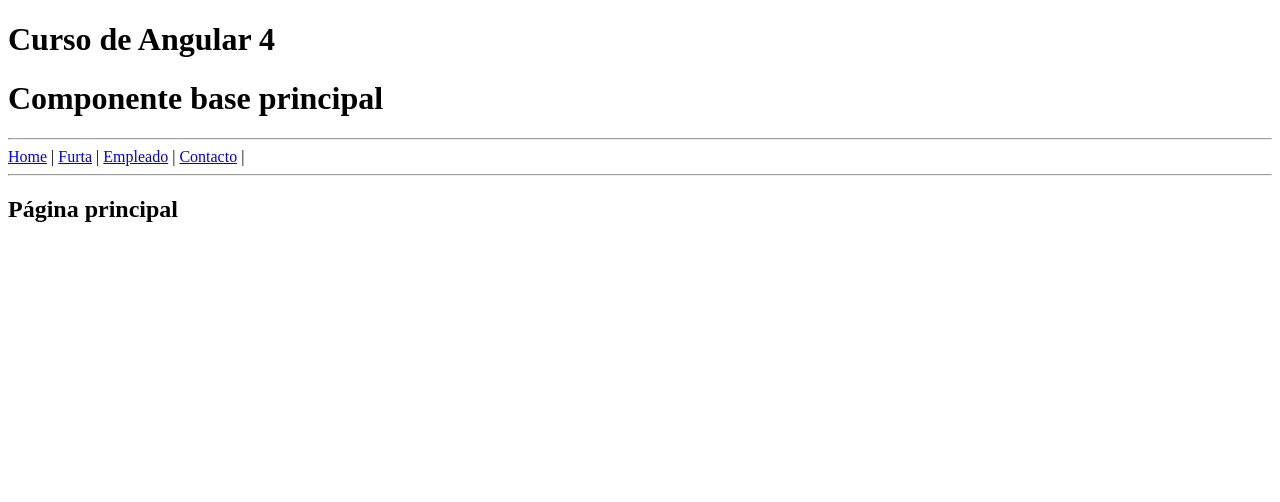
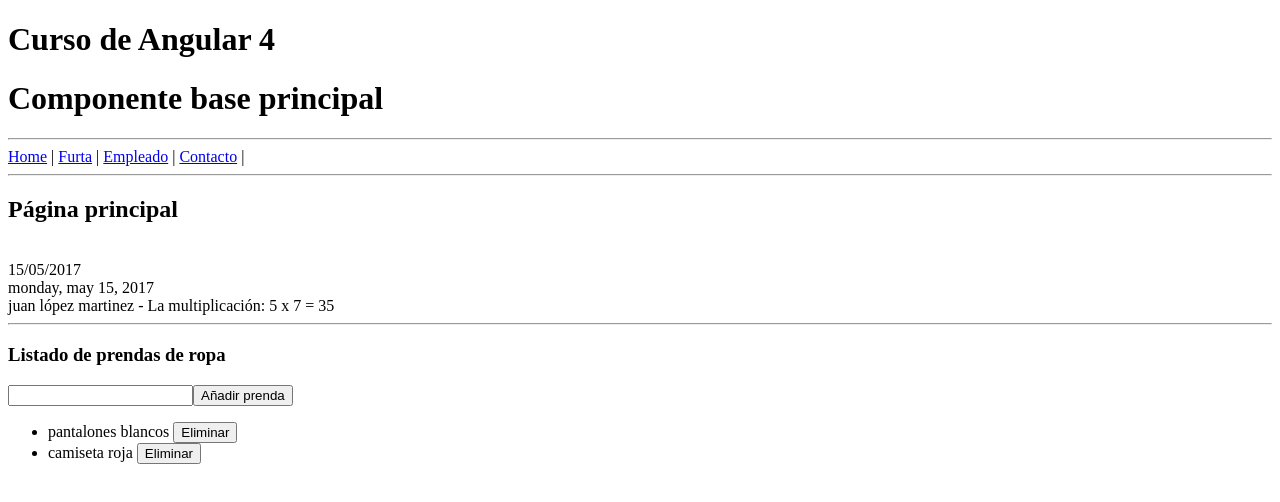
Before and after one commit to demitrimax/cursoangular, an Angular app: page / in a window 1280 px wide. Shown: the top 502 px of the page. Built offline with nearby package versions, Linux system fonts and the light colour scheme.

Commit message:
los pipes o accesors

```diff
--- a/src/app/app.module.ts
+++ b/src/app/app.module.ts
@@ -11,6 +11,8 @@
 import { HomeComponent } from './home/home.component';
 import { ContactoComponent } from './contacto/contacto.component';
 
+import {ConversorPipe} from './pipes/conversor.pipe';
+
 
 @NgModule({
   declarations: [
@@ -18,7 +20,8 @@
     FrutaComponent,
     EmpleadosComponent,
     HomeComponent,
-    ContactoComponent
+    ContactoComponent,
+    ConversorPipe
   ],
   imports: [
     BrowserModule,
--- a/src/app/home/home.component.html
+++ b/src/app/home/home.component.html
@@ -1 +1,22 @@
 <h2>{{titulo}}</h2>
+
+<br/>
+{{fecha|date:'dd/MM/yyyy'}}
+<br>
+{{fecha|date:'fullDate'| uppercase| lowercase}}
+<br>
+{{nombre|lowercase}}
+
+-
+{{5 |conversor: 7}}
+<hr>
+<h3>Listado de prendas de ropa</h3>
+<input type="text" [(ngModel)]="prenda_a_guardar">
+<button (click)="guardarPrenda()">Añadir prenda</button>
+<p *ngIf="prenda_a_guardar">La prenda a guardar es: <b>{{prenda_a_guardar}}</b></p>
+<ul>
+  <li *ngFor="let prenda of listado_ropa; let i = index">
+      {{prenda}}
+      <button (click)="eliminarPrenda(i)"> Eliminar</button>
+  </li>
+    </ul>
--- a/src/app/home/home.component.ts
+++ b/src/app/home/home.component.ts
@@ -1,11 +1,40 @@
 import { Component } from '@angular/core';
-
+import { RopaService} from '../services/ropa.services';
 @Component({
   selector: 'home',
-  templateUrl: './home.component.html'
-
+  templateUrl: './home.component.html',
+  providers: [RopaService]
 })
 
 export class HomeComponent {
   public titulo = "Página principal";
+  public listado_ropa:Array<string>;
+  public prenda_a_guardar:string;
+  public fecha;
+  public nombre = "Juan López Martinez";
+
+  constructor(
+    private _ropaService: RopaService
+  )
+  {
+   this.fecha = new Date(2017, 4, 15);
+  }
+
+  ngOnInit()
+  {
+    this.listado_ropa = this._ropaService.getRopa();
+    console.log(this._ropaService.prueba());
+    console.log(this.listado_ropa);
+  }
+
+  guardarPrenda(){
+    this._ropaService.addRopa(this.prenda_a_guardar);
+    this.prenda_a_guardar = null;
+  }
+
+  eliminarPrenda(index:number){
+    this._ropaService.deleteRopa(index);
+    //alert(index);
+  }
+
 }
--- /dev/null
+++ b/src/app/pipes/conversor.pipe.ts
@@ -0,0 +1,14 @@
+import {Pipe, PipeTransform} from '@angular/core';
+
+@Pipe({ name:'conversor'})
+
+export class ConversorPipe implements PipeTransform{
+
+  transform(valor, por){
+      let valor_uno = parseInt(valor);
+      let valor_dos = parseInt(por);
+
+      let result = "La multiplicación: "+valor_uno+" x "+valor_dos+" = " + (valor_uno * valor_dos);
+      return result;
+  }
+}
--- /dev/null
+++ b/src/app/services/ropa.services.ts
@@ -0,0 +1,24 @@
+import {Injectable} from '@angular/core';
+
+@Injectable()
+export class RopaService{
+  public nombre_prenda = 'Pantalones vaqueros';
+  public coleccion_ropa = ['pantalones blancos', 'camiseta roja'];
+
+  prueba(){
+    return this.nombre_prenda;
+  }
+
+  addRopa(nombre_prenda:string):Array<string>{
+    this.coleccion_ropa.push(nombre_prenda);
+    return this.getRopa();
+  }
+
+  getRopa(){
+    return this.coleccion_ropa;
+  }
+  deleteRopa(indice:number){
+    this.coleccion_ropa.splice(indice, 1);
+    return this.getRopa();
+  }
+}
```
